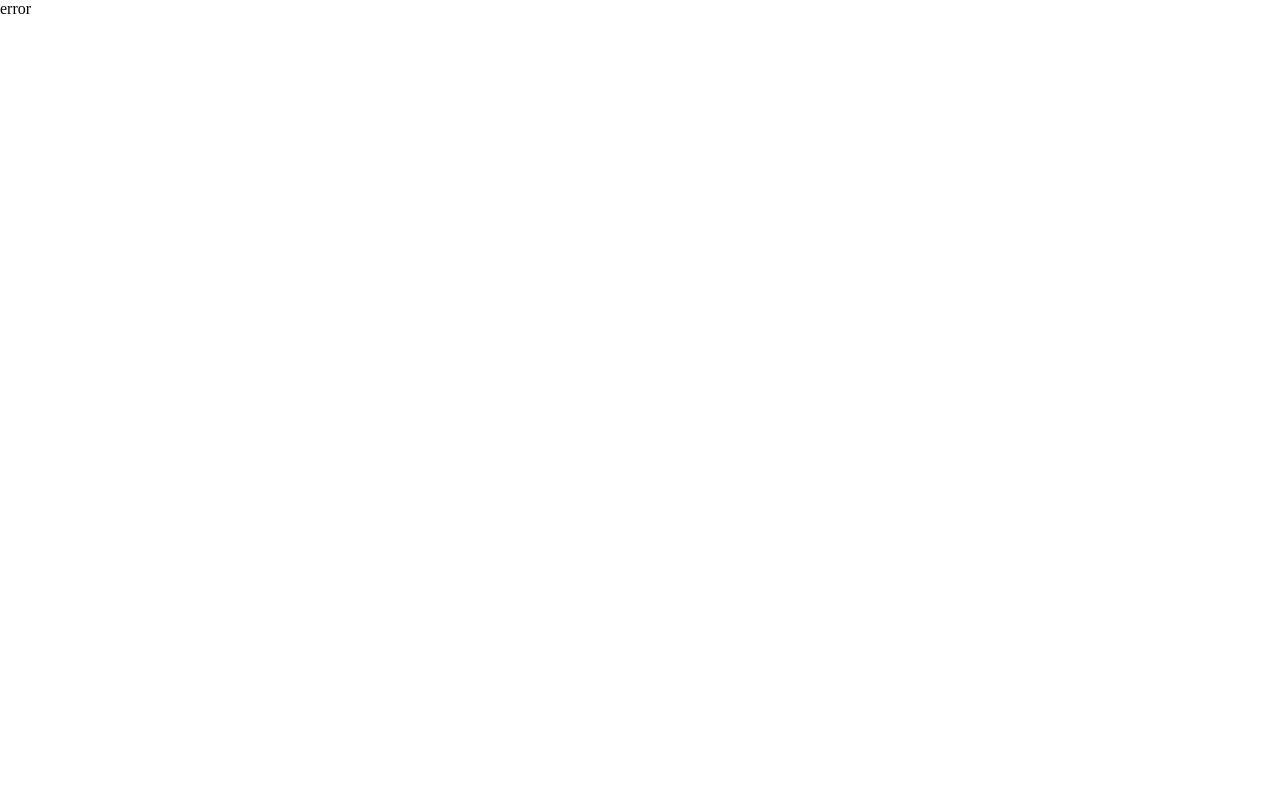
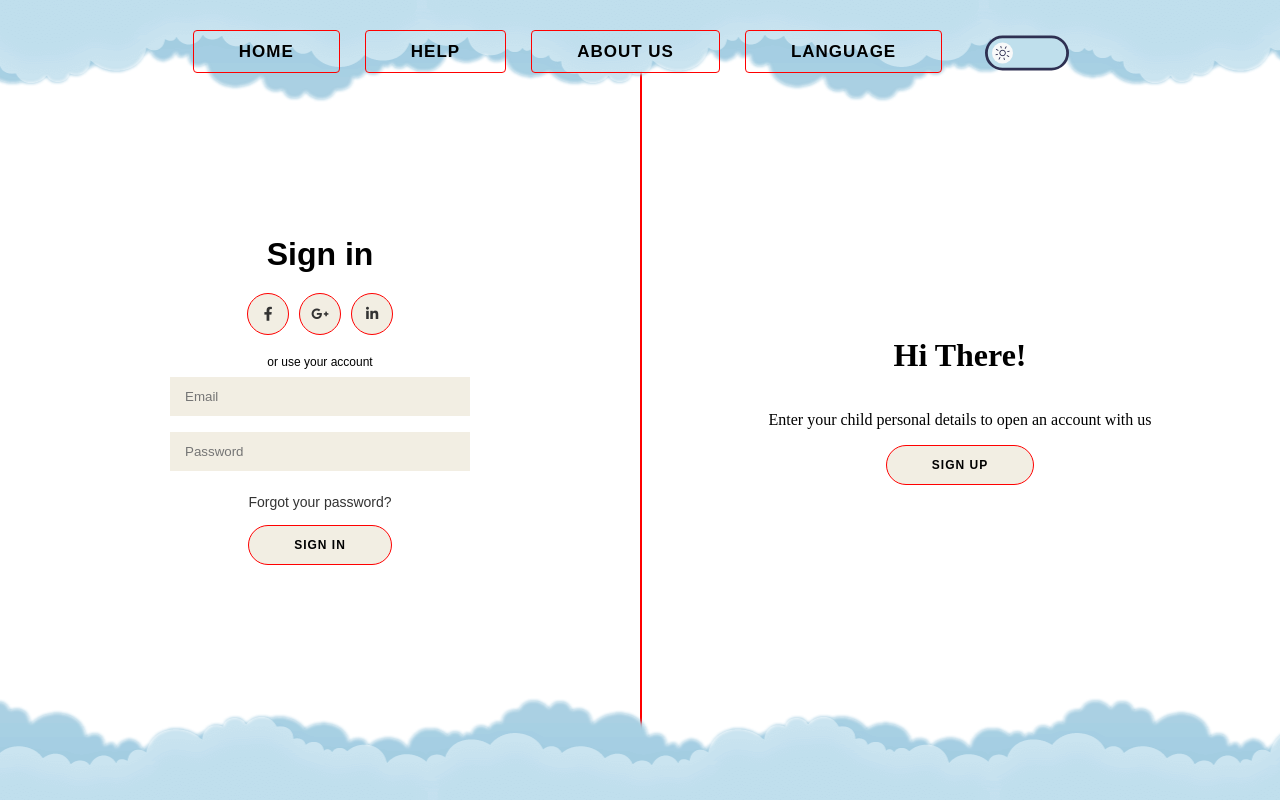
Before and after one commit to jeo17/Rawdhati, a React (Create React App) app: page /parent_sign in a window 1280 px wide. Before the commit this address had no page. Built offline with nearby package versions, Linux system fonts and the light colour scheme.

Commit message:
editing sign in&up

```diff
--- a/public/index.html
+++ b/public/index.html
@@ -11,8 +11,8 @@
     />
 
     <link rel="stylesheet" href="https://fonts.googleapis.com/css2?family=Material+Symbols+Outlined:opsz,wght,FILL,GRAD@48,300,0,0" />
-
-
+	   <link rel='stylesheet' href='https://cdnjs.cloudflare.com/ajax/libs/font-awesome/5.14.0/css/all.min.css'>
+     <link href='https://css.gg/chevron-down-r.css' rel='stylesheet'>
     <title>React App</title>
   </head>
   <body>
--- a/src/App.css
+++ b/src/App.css
@@ -81,6 +81,9 @@ dark mode style
 }
 .darkmode h1{
     color: #45CCFF;
+}
+.darkmode span{
+    color: antiquewhite;
 }
 
 
--- a/src/comp/botcloud.css
+++ b/src/comp/botcloud.css
@@ -3,7 +3,7 @@
     height:17%;
     width:100%;
     animation:cloudani 18s linear infinite;
-
+    z-index: 1;
   }
   @keyframes cloudani{
     from{
--- a/src/comp/topcloud.css
+++ b/src/comp/topcloud.css
@@ -8,6 +8,7 @@
     height:17%;
     width:100%;
     animation:cloudani1 18s linear infinite;
+    z-index: 1;
   }
   @keyframes cloudani1{
     from{
--- a/src/home.js
+++ b/src/home.js
@@ -3,6 +3,7 @@ import Topcloud from "./comp/topcloud";
 import Botcloud from "./comp/botcloud";
 import {useContext } from "react";
 import ThemeContext from "./context/Theme";
+import { Link } from 'react-router-dom';
 
 
 
@@ -25,7 +26,7 @@ function App() {
 
           <div class="ag-offer_hidden-item">
           <div className="container">
-              <a href="#" className={`button button--${bird}`}>
+              <Link to="/parent_sign" className={`button button--${bird}`}>
                 <div className="button__wrapper">
                   <span className="button__text">Get started</span>
                 </div>
@@ -46,7 +47,7 @@ function App() {
                     <div className={`${body}`}></div>
                   </div>
                 </div>
-              </a>
+              </Link>
             </div>
           </div>
         </div>
--- /dev/null
+++ b/src/signin&up/sign_kin.css
@@ -0,0 +1,42 @@
+.information{
+margin: 25px 12.5% 25px 12.5%;
+height: 100%;
+width: 75%;
+border-radius: 7px;
+border: 10px solid;
+border-image-source: linear-gradient(to left, #83D0E4, #FFD2DA);
+border-image-slice: 100;
+display: flex;
+flex-direction: column;
+align-items: center;
+gap: 15px;
+
+
+}
+
+.information header{
+    background-color:#FFD2DA ;
+    width: 100%;
+    height: 150px;
+}
+.information header h1{
+    margin: 5% 40%;
+    color:#00708D;
+}
+
+.info {
+    color: #00708D;
+    background-color:#83D0E4;
+    width: 85%;
+    height: 50px;
+    border-radius: 5px;
+    display: flex;
+    justify-content: space-between;
+    align-items: center;
+}
+.info h2{
+    margin-right: 17px;
+}
+.info i{
+    margin-left: 17px;
+}
--- /dev/null
+++ b/src/signin&up/sign_kin.js
@@ -0,0 +1,22 @@
+import React from 'react';
+import './sign_kin.css'
+
+const SignKin = () => {
+    return (
+        <>
+            <div className="information">
+                <header>
+                  <h1 lang='ar' dir='rtl'> استمارة المعلومات</h1>
+                </header>
+                <div className='info'>
+                    <i class="gg-chevron-down-r"></i>
+                    <h2 lang='ar' dir='rtl'>  معلومات الطفل</h2>
+                </div>
+
+
+             </div>
+        </>
+    );
+}
+
+export default SignKin;
--- /dev/null
+++ b/src/signin&up/sign_pr.css
@@ -0,0 +1,208 @@
+
+.form-container h1 {
+	font-weight: bold;
+	margin: 0;
+}
+
+.form-container h2 {
+	text-align: center;
+}
+
+.form-container p {
+	font-size: 14px;
+	font-weight: 100;
+	line-height: 20px;
+	letter-spacing: 0.5px;
+	margin: 20px 0 30px;
+}
+
+.form-container span {
+	font-size: 12px;
+}
+
+.form-container a {
+	color: #333;
+	font-size: 14px;
+	text-decoration: none;
+	margin: 15px 0;
+}
+
+button {
+	border-radius: 20px;
+	border: 1px solid #F2eee3;
+	background-color: #F2eee3;
+	color: black;
+	font-size: 12px;
+	font-weight: bold;
+	padding: 12px 45px;
+	letter-spacing: 1px;
+	text-transform: uppercase;
+	transition: transform 80ms ease-in;
+	border-color: red;
+}
+
+button:hover{
+	cursor: pointer;
+}
+button:active {
+	transform: scale(0.95);
+}
+
+button:focus {
+	outline: none;
+}
+
+button.ghost {
+	background-color: #F2eee3;
+	border-color: red;
+}
+
+.form-container form {
+
+	display: flex;
+	align-items: center;
+	justify-content: center;
+	flex-direction: column;
+	padding: 0 50px;
+	height: 100%;
+	text-align: center;
+}
+
+.form-container input {
+	background-color: #f2eee3;
+	border: none;
+	padding: 12px 15px;
+	margin: 8px 0;
+	width: 50%;
+}
+
+.form-container {
+	position: absolute;
+	top: 0;
+	height: 100%;
+	transition: all 0.6s ease-in-out;
+	font-family: 'Montserrat', sans-serif;
+	border-right: 2px solid red;
+
+}
+
+.sign-in-container {
+	left: 0;
+	width: 50%;
+	z-index: 2;
+}
+
+.container.right-panel-active .sign-in-container {
+	transform: translateX(100%);
+}
+
+.sign-up-container {
+	left: 0;
+	width: 50%;
+	opacity: 0;
+	z-index: 1;
+}
+
+.container.right-panel-active .sign-up-container {
+	transform: translateX(100%);
+	opacity: 1;
+	z-index: 5;
+	animation: show 0.6s;
+}
+
+@keyframes show {
+	0%, 49.99% {
+		opacity: 0;
+		z-index: 1;
+	}
+
+	50%, 100% {
+		opacity: 1;
+		z-index: 5;
+	}
+}
+
+.overlay-container {
+	position: absolute;
+	top: 0;
+	left: 50%;
+	width: 50%;
+	height: 100%;
+	overflow: hidden;
+	transition: transform 0.6s ease-in-out;
+	z-index: 100;
+}
+
+.container.right-panel-active .overlay-container{
+	transform: translateX(-100%);
+}
+
+.overlay {
+	background: -webkit-linear-gradient(to right, #F2eee3, #e7d4c5);
+
+	background-repeat: no-repeat;
+	background-size: cover;
+	background-position: 0 0;
+	color: black;
+	position: relative;
+	left: -100%;
+	height: 100%;
+	width: 200%;
+  	transform: translateX(0);
+	transition: transform 0.6s ease-in-out;
+}
+
+.container.right-panel-active .overlay {
+  	transform: translateX(50%);
+}
+
+.overlay-panel {
+	position: absolute;
+	display: flex;
+	align-items: center;
+	justify-content: center;
+	flex-direction: column;
+	text-align: center;
+	top: 0;
+	height: 100%;
+	width: 50%;
+	transform: translateX(0);
+	transition: transform 0.6s ease-in-out;
+}
+
+.overlay-left {
+	transform: translateX(-20%);
+}
+
+.container.right-panel-active .overlay-left {
+	transform: translateX(0);
+}
+
+.overlay-right {
+	right: 0;
+	transform: translateX(0);
+}
+
+.container.right-panel-active .overlay-right {
+	transform: translateX(20%);
+}
+
+.social-container {
+	margin: 20px 0;
+}
+
+.social-container a {
+	border: 1px solid red;
+	border-radius: 50%;
+	display: inline-flex;
+	justify-content: center;
+	align-items: center;
+	margin: 0 5px;
+	height: 40px;
+	width: 40px;
+	background: #f2eee3;
+}
+
+.signcont{
+	z-index: 0;
+}
--- /dev/null
+++ b/src/signin&up/sign_pr.js
@@ -0,0 +1,55 @@
+import React from 'react';
+import "./sign_pr.css";
+import Topcloud from "../comp/topcloud";
+import Botcloud from "../comp/botcloud";
+import { Link } from 'react-router-dom';
+
+
+const SignPr = () => {
+    return (
+        <>
+
+      <Topcloud />
+     <div className='signcont main'>
+
+  <div className="form-container sign-in-container">
+    <form action="#">
+      <h1>Sign in</h1>
+      <div className="social-container">
+        <a href="#" className="social">
+          <i className="fab fa-facebook-f" />
+        </a>
+        <a href="#" className="social">
+          <i className="fab fa-google-plus-g" />
+        </a>
+        <a href="#" className="social">
+          <i className="fab fa-linkedin-in" />
+        </a>
+      </div>
+      <span>or use your account</span>
+      <input type="email" placeholder="Email" />
+      <input type="password" placeholder="Password" />
+      <a href="#">Forgot your password?</a>
+      <button>Sign In</button>
+    </form>
+  </div>
+  <div className="overlay-container">
+    <div className="overlay">
+
+      <div className="overlay-panel overlay-right">
+        <h1>Hi There!</h1>
+        <p>Enter your child personal details to open an account with us</p>
+        <button className="ghost" id="signUp">
+          <Link to="/kindergarten_sign"  style={{textDecoration:"none",color:"black"}}>Sign Up</Link>
+
+        </button>
+      </div>
+    </div>
+  </div>
+  </div>
+  <Botcloud />
+        </>
+    );
+}
+
+export default SignPr;
```
Also changed, not shown: src/App.js (+11 -0 lines), src/sign_kin.js (deleted), src/sign_pr.js (deleted).
